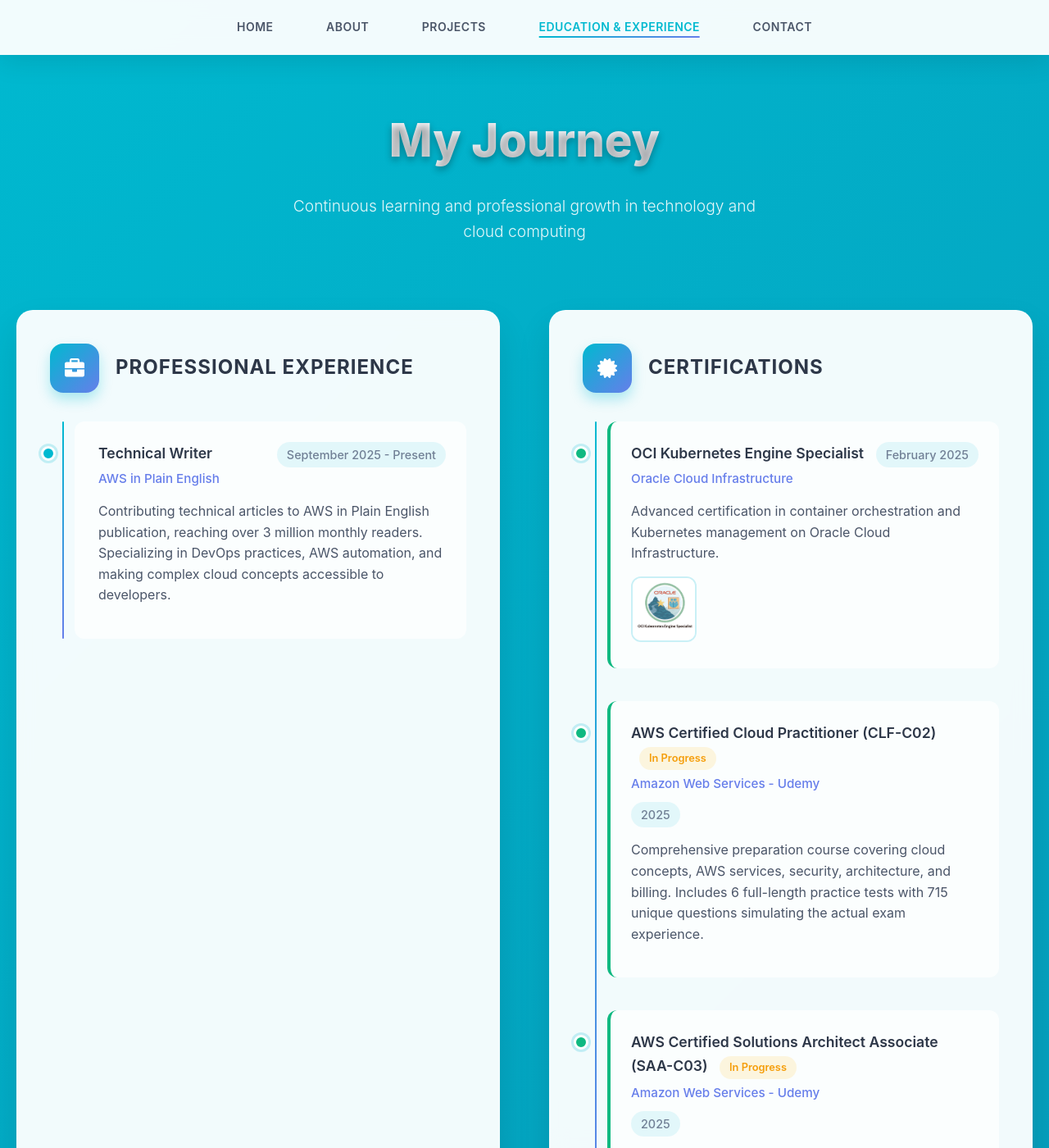
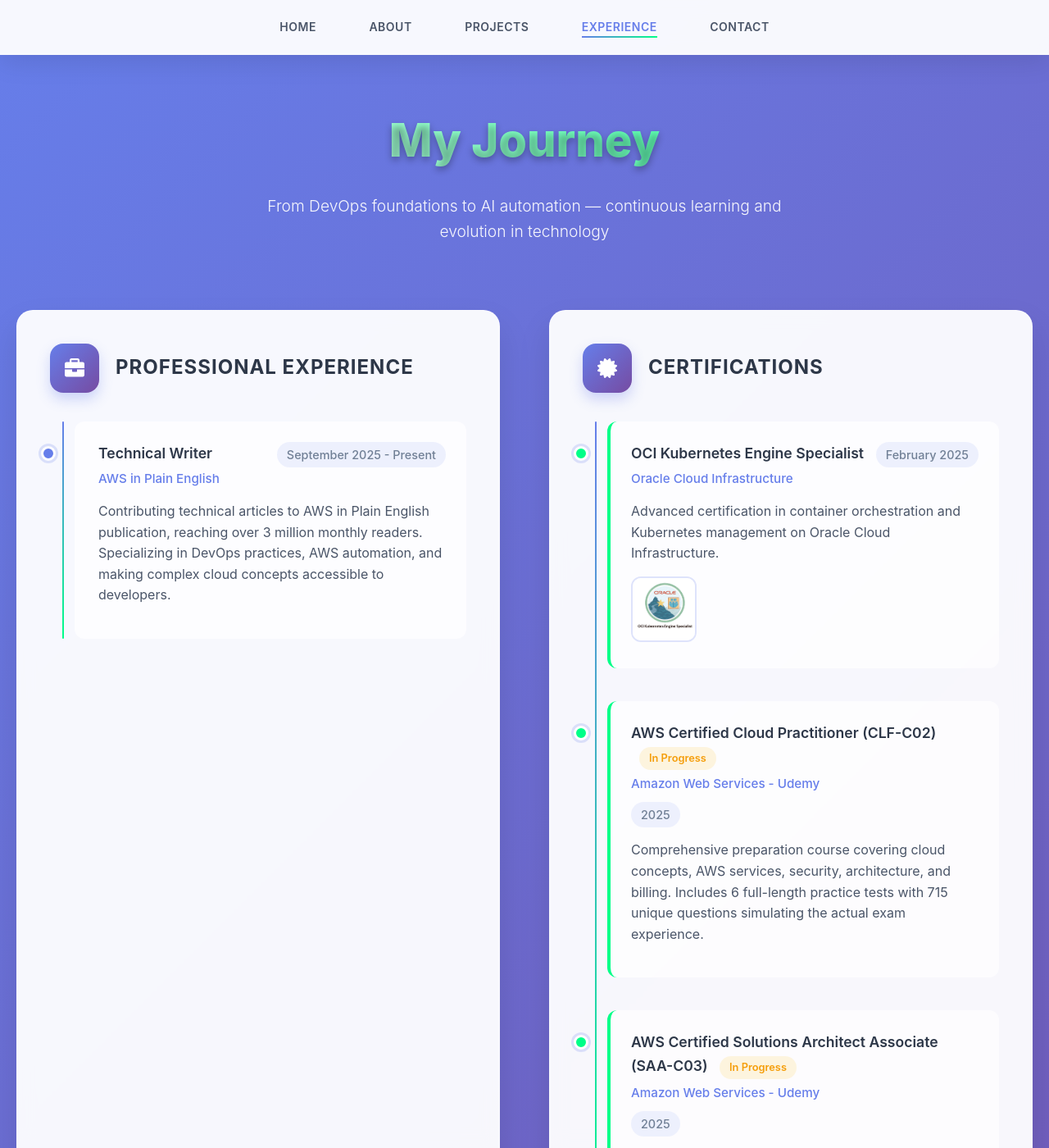
Before and after one commit to Areeba-Urooj/portfolio, a Jekyll site: the page experience.html, which Jekyll copies as it is, in a window 1280 px wide and 1400 px high. Shown: the whole window at 82% size. Built offline with Jekyll 4.4.1, drawn with Linux system fonts in a browser that asks for light colours; some of the changed text lies outside the part shown.

Commit message:
Update experience.html

```diff
--- a/experience.html
+++ b/experience.html
@@ -14,7 +14,7 @@
 
         body {
             font-family: 'Inter', -apple-system, BlinkMacSystemFont, sans-serif;
-            background: linear-gradient(135deg, #00B9D0 0%, #0891b2 100%);
+            background: linear-gradient(135deg, #667eea 0%, #764ba2 100%);
             min-height: 100vh;
             line-height: 1.6;
         }
@@ -50,7 +50,7 @@
             height: 2px;
             bottom: -5px;
             left: 50%;
-            background: linear-gradient(90deg, #00B9D0, #667eea);
+            background: linear-gradient(90deg, #667eea, #00ff88);
             transition: all 0.3s ease;
             transform: translateX(-50%);
         }
@@ -61,7 +61,7 @@
         }
 
         .navbar a.active {
-            color: #00B9D0;
+            color: #667eea;
         }
 
         .hero-section {
@@ -74,7 +74,7 @@
             font-size: 3.5rem;
             font-weight: 800;
             margin-bottom: 20px;
-            background: linear-gradient(45deg, #fff, #e2e8f0);
+            background: linear-gradient(45deg, #fff, #00ff88);
             -webkit-background-clip: text;
             -webkit-text-fill-color: transparent;
             background-clip: text;
@@ -83,8 +83,8 @@
 
         .hero-subtitle {
             font-size: 1.2rem;
-            opacity: 0.9;
-            max-width: 600px;
+            opacity: 0.95;
+            max-width: 700px;
             margin: 0 auto;
             font-weight: 300;
         }
@@ -123,7 +123,7 @@
         .section-icon {
             width: 60px;
             height: 60px;
-            background: linear-gradient(135deg, #00B9D0, #667eea);
+            background: linear-gradient(135deg, #667eea, #764ba2);
             border-radius: 16px;
             display: flex;
             justify-content: center;
@@ -131,7 +131,7 @@
             color: white;
             font-size: 24px;
             margin-right: 20px;
-            box-shadow: 0 8px 16px rgba(0, 185, 208, 0.3);
+            box-shadow: 0 8px 16px rgba(102, 126, 234, 0.3);
         }
 
         .section-title {
@@ -154,7 +154,7 @@
             top: 0;
             bottom: 0;
             width: 2px;
-            background: linear-gradient(180deg, #00B9D0, #667eea);
+            background: linear-gradient(180deg, #667eea, #00ff88);
             border-radius: 1px;
         }
 
@@ -176,35 +176,35 @@
             top: 30px;
             width: 12px;
             height: 12px;
-            background: #00B9D0;
+            background: #667eea;
             border-radius: 50%;
             border: 3px solid white;
-            box-shadow: 0 0 0 3px rgba(0, 185, 208, 0.2);
+            box-shadow: 0 0 0 3px rgba(102, 126, 234, 0.2);
             transition: all 0.3s ease;
         }
 
         .timeline-item:hover {
             transform: translateX(5px);
             background: white;
-            border-left-color: #00B9D0;
+            border-left-color: #667eea;
             box-shadow: 0 8px 25px rgba(0, 0, 0, 0.1);
         }
 
         .timeline-item:hover::before {
-            background: #667eea;
+            background: #00ff88;
             transform: scale(1.3);
         }
 
         .certificate-item {
-            border-left-color: #10b981;
+            border-left-color: #00ff88;
         }
 
         .certificate-item::before {
-            background: #10b981;
+            background: #00ff88;
         }
 
         .certificate-item:hover::before {
-            background: #059669;
+            background: #667eea;
         }
 
         .item-header {
@@ -233,7 +233,7 @@
             color: #718096;
             font-size: 0.9rem;
             font-weight: 500;
-            background: rgba(0, 185, 208, 0.1);
+            background: rgba(102, 126, 234, 0.1);
             padding: 4px 12px;
             border-radius: 20px;
             white-space: nowrap;
@@ -250,14 +250,14 @@
             height: 80px;
             border-radius: 12px;
             object-fit: cover;
-            border: 2px solid rgba(0, 185, 208, 0.2);
+            border: 2px solid rgba(102, 126, 234, 0.2);
             transition: all 0.3s ease;
         }
 
         .timeline-item:hover .certificate-image {
             transform: scale(1.1) rotate(2deg);
-            border-color: #00B9D0;
-            box-shadow: 0 8px 16px rgba(0, 185, 208, 0.3);
+            border-color: #667eea;
+            box-shadow: 0 8px 16px rgba(102, 126, 234, 0.3);
         }
 
         .skills-grid {
@@ -289,7 +289,7 @@
 
         .skill-category-title i {
             margin-right: 10px;
-            color: #00B9D0;
+            color: #00ff88;
             font-size: 1.2rem;
         }
 
@@ -300,7 +300,7 @@
         }
 
         .skill-tag {
-            background: linear-gradient(135deg, #00B9D0, #667eea);
+            background: linear-gradient(135deg, #667eea, #764ba2);
             color: white;
             padding: 6px 14px;
             border-radius: 20px;
@@ -312,17 +312,18 @@
 
         .skill-tag:hover {
             transform: translateY(-2px) scale(1.05);
-            box-shadow: 0 4px 8px rgba(0, 185, 208, 0.3);
+            box-shadow: 0 4px 8px rgba(102, 126, 234, 0.3);
+            background: linear-gradient(135deg, #00ff88, #667eea);
         }
 
         .scroll-to-top {
             position: fixed;
             bottom: 30px;
             right: 30px;
-            background: linear-gradient(135deg, #00B9D0, #667eea);
+            background: linear-gradient(135deg, #667eea, #764ba2);
             color: white;
-            width: 50px;
-            height: 50px;
+            width: 55px;
+            height: 55px;
             border-radius: 50%;
             display: flex;
             justify-content: center;
@@ -330,7 +331,7 @@
             cursor: pointer;
             font-size: 18px;
             text-decoration: none;
-            box-shadow: 0 8px 16px rgba(0, 185, 208, 0.3);
+            box-shadow: 0 8px 16px rgba(102, 126, 234, 0.3);
             transition: all 0.3s ease;
             opacity: 0;
             transform: translateY(100px);
@@ -343,7 +344,7 @@
 
         .scroll-to-top:hover {
             transform: translateY(-3px) scale(1.1);
-            box-shadow: 0 12px 24px rgba(0, 185, 208, 0.4);
+            box-shadow: 0 12px 24px rgba(102, 126, 234, 0.4);
         }
 
         .badge-inprogress {
@@ -410,13 +411,13 @@
         <a href="index.html">HOME</a>
         <a href="about.html">ABOUT</a>
         <a href="projects.html">PROJECTS</a>
-        <a href="education.html" class="active">EDUCATION & EXPERIENCE</a>
+        <a href="experience.html" class="active">EXPERIENCE</a>
         <a href="contact.html">CONTACT</a>
     </div>
 
     <div class="hero-section">
         <h1 class="hero-title">My Journey</h1>
-        <p class="hero-subtitle">Continuous learning and professional growth in technology and cloud computing</p>
+        <p class="hero-subtitle">From DevOps foundations to AI automation — continuous learning and evolution in technology</p>
     </div>
 
     <div class="content">
@@ -564,6 +565,23 @@
             <div class="skills-grid">
                 <div class="skill-category">
                     <div class="skill-category-title">
+                        <i class="fas fa-robot"></i>
+                        AI & Automation
+                    </div>
+                    <div class="skill-tags">
+                        <span class="skill-tag">LLM Integration</span>
+                        <span class="skill-tag">Ollama</span>
+                        <span class="skill-tag">OpenRouter</span>
+                        <span class="skill-tag">Gemini AI</span>
+                        <span class="skill-tag">Python ML</span>
+                        <span class="skill-tag">Workflow Automation</span>
+                        <span class="skill-tag">AI Agents</span>
+                        <span class="skill-tag">RAG Systems</span>
+                    </div>
+                </div>
+
+                <div class="skill-category">
+                    <div class="skill-category-title">
                         <i class="fas fa-cloud"></i>
                         Cloud & Infrastructure
                     </div>
@@ -583,14 +601,13 @@
                         <span class="skill-tag">IAM</span>
                         <span class="skill-tag">Linux</span>
                         <span class="skill-tag">Windows Server</span>
-                        <span class="skill-tag">ESXi</span>
                     </div>
                 </div>
 
                 <div class="skill-category">
                     <div class="skill-category-title">
                         <i class="fas fa-cogs"></i>
-                        DevOps & Automation
+                        DevOps & CI/CD
                     </div>
                     <div class="skill-tags">
                         <span class="skill-tag">Docker</span>
@@ -604,42 +621,41 @@
                         <span class="skill-tag">SonarQube</span>
                         <span class="skill-tag">Nexus</span>
                         <span class="skill-tag">Ansible</span>
-                        <span class="skill-tag">Chef</span>
+                        <span class="skill-tag">Terraform</span>
                     </div>
                 </div>
 
                 <div class="skill-category">
                     <div class="skill-category-title">
                         <i class="fas fa-code-branch"></i>
-                        Development & Programming
+                        Development & Scripting
                     </div>
                     <div class="skill-tags">
                         <span class="skill-tag">Python</span>
                         <span class="skill-tag">Bash</span>
                         <span class="skill-tag">Node.js</span>
                         <span class="skill-tag">React.js</span>
+                        <span class="skill-tag">JavaScript</span>
+                        <span class="skill-tag">PHP</span>
+                        <span class="skill-tag">REST APIs</span>
+                        <span class="skill-tag">Webhooks</span>
                         <span class="skill-tag">HTML/CSS</span>
-                        <span class="skill-tag">JavaScript</span>
-                        <span class="skill-tag">Terraform</span>
-                        <span class="skill-tag">GitHub Actions</span>
-                        <span class="skill-tag">GitLab</span>
                     </div>
                 </div>
 
                 <div class="skill-category">
                     <div class="skill-category-title">
                         <i class="fas fa-database"></i>
-                        Database & Web Technologies
+                        Database & Backend
                     </div>
                     <div class="skill-tags">
                         <span class="skill-tag">MongoDB</span>
+                        <span class="skill-tag">MySQL</span>
+                        <span class="skill-tag">PostgreSQL</span>
                         <span class="skill-tag">SQL</span>
-                        <span class="skill-tag">PostgreSQL</span>
                         <span class="skill-tag">Nginx</span>
                         <span class="skill-tag">Apache</span>
                         <span class="skill-tag">SSL Certificates</span>
-                        <span class="skill-tag">REST APIs</span>
-                        <span class="skill-tag">MySQL</span>
                     </div>
                 </div>
             </div>
```
Also changed, not shown: other parts of experience.html (+1 -1 lines).
